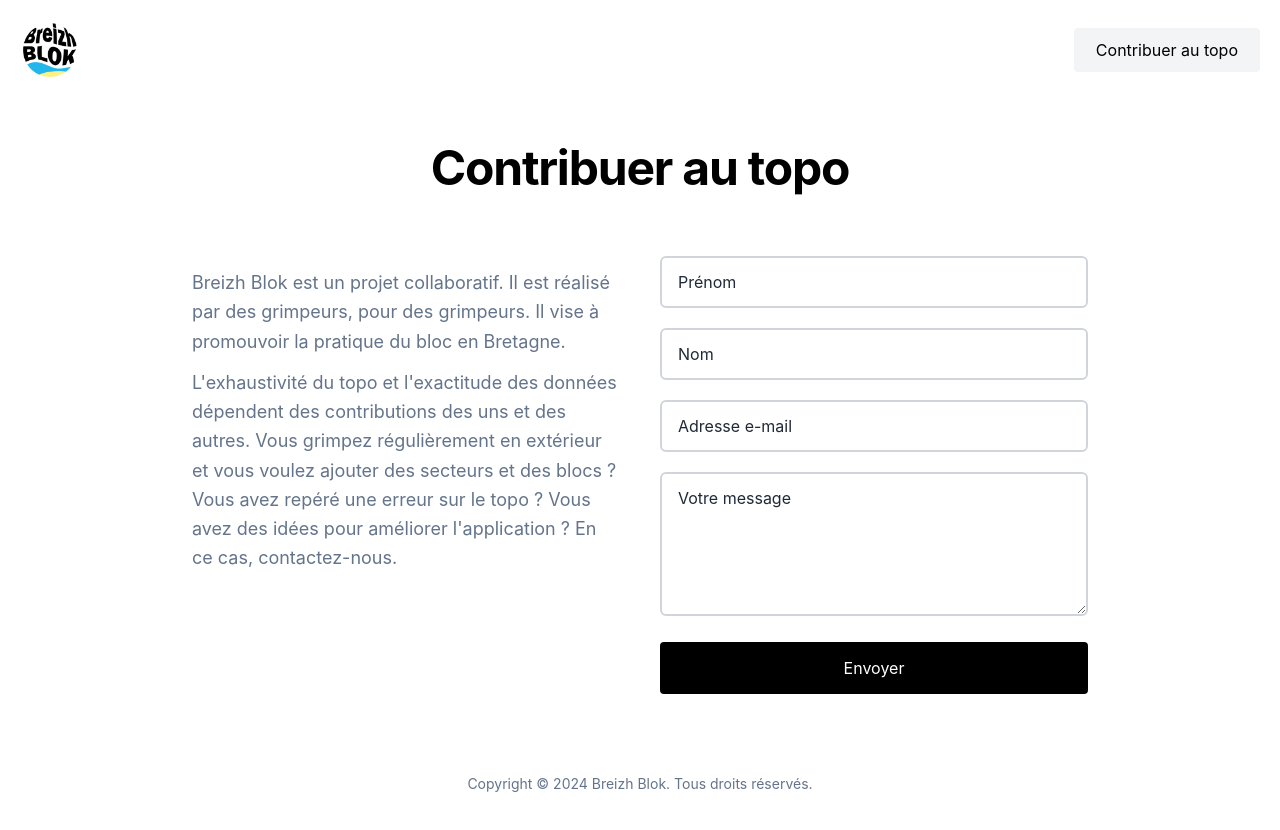
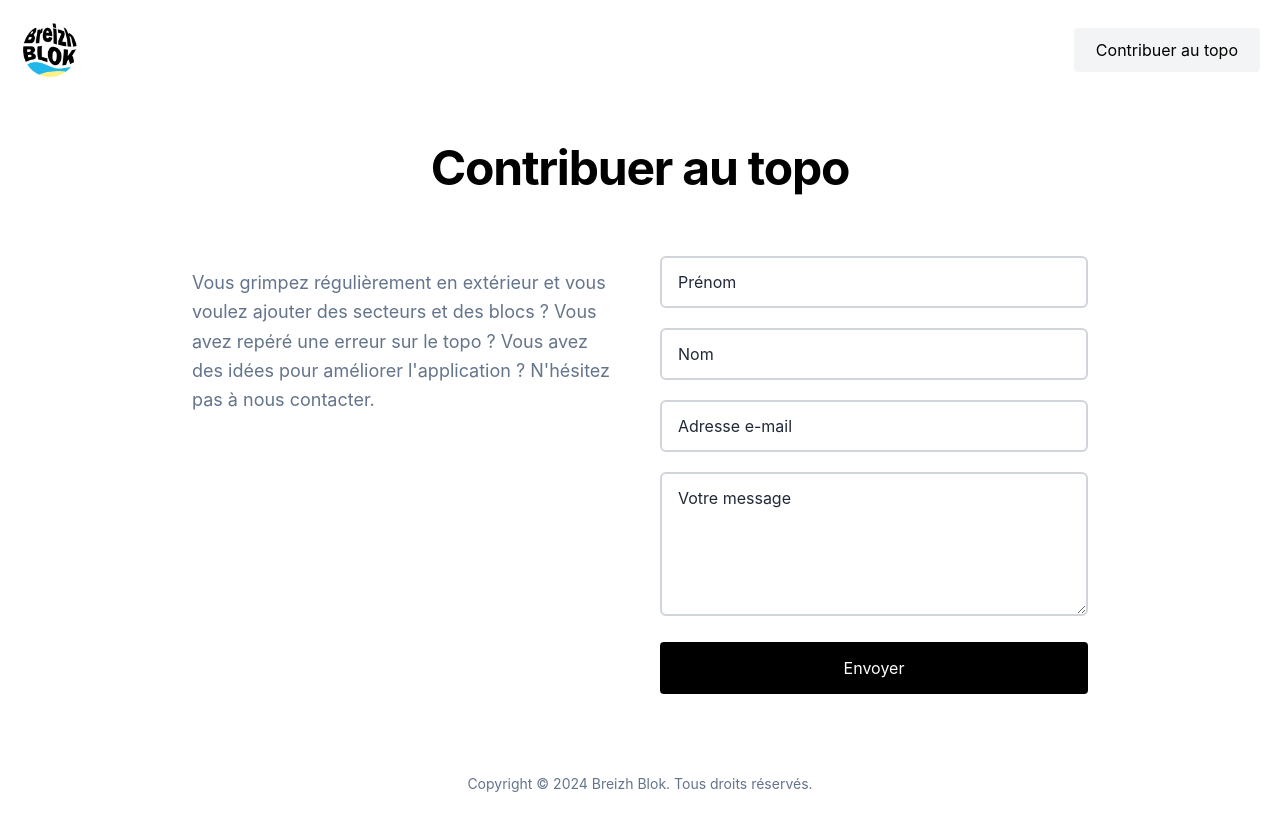
Before and after one commit to jeremyriverain/breizh-blok-landing-page, a Nuxt app: page /contribute in a window 1280 px wide. Shown: the top 830 px of the page. Built offline with nearby package versions, Linux system fonts and the light colour scheme.

Commit message:
📝 update contriubute page

```diff
--- a/pages/contribute.vue
+++ b/pages/contribute.vue
@@ -25,16 +25,10 @@ useHead({
     <div class="grid md:grid-cols-2 gap-10 mx-auto max-w-4xl mt-4 lg:mt-16">
       <div>
         <p class="text-lg leading-relaxed text-slate-500 mt-3">
-          Breizh Blok est un projet collaboratif. Il est réalisé par des
-          grimpeurs, pour des grimpeurs. Il vise à promouvoir la pratique du
-          bloc en Bretagne.
-        </p>
-        <p class="text-lg leading-relaxed text-slate-500 mt-3">
-          L'exhaustivité du topo et l'exactitude des données dépendent des
-          contributions des uns et des autres. Vous grimpez régulièrement en
-          extérieur et vous voulez ajouter des secteurs et des blocs ? Vous avez
-          repéré une erreur sur le topo ? Vous avez des idées pour améliorer
-          l'application ? En ce cas, contactez-nous.
+          Vous grimpez régulièrement en extérieur et vous voulez ajouter des
+          secteurs et des blocs ? Vous avez repéré une erreur sur le topo ? Vous
+          avez des idées pour améliorer l'application ? N'hésitez pas à nous
+          contacter.
         </p>
       </div>
       <div>
```
